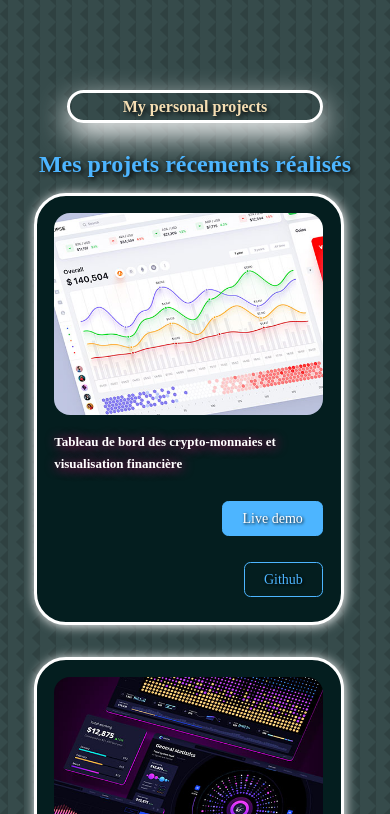
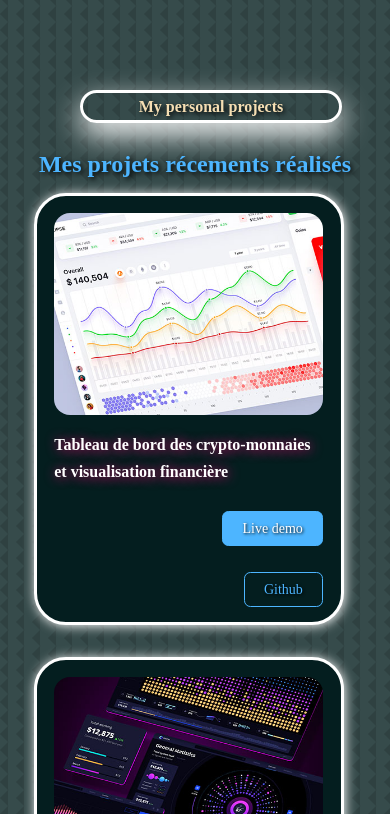
Before and after one commit to Mouhamed1003/keenprogrammer.com, a React (Create React App) app: page / in a window 390 px wide. Shown: the part 5610-6424 px from the top of the page. Built offline with nearby package versions, Linux system fonts and the light colour scheme.

Commit message:
Update portfolio.css

```diff
--- a/src/components/portfolio/portfolio.css
+++ b/src/components/portfolio/portfolio.css
@@ -79,7 +79,7 @@
 @media screen and (max-width: 600px) {
     .portfolio_container {
         grid-template-columns: 1fr;
-        gap: 1rem;
+        gap: 2rem;
         width: auto;
         right: 0.9rem;
     }
@@ -88,11 +88,16 @@
     }
     #portfolio h5 {
         font-size: 1rem;
+        margin-left: 4rem;
+        margin-right: 2rem;
     }
     .portfolio_item-cta {
         flex-direction: column-reverse;
         gap: 1.6rem;
         align-items: flex-end;
+    }
+    .portfolio_item h3 {
+        font-size: medium;
     }
 }
 
@@ -109,7 +114,7 @@
         width: 100%; /* Prendre toute la largeur disponible */
     }
     .portfolio_item h3 {
-        font-size: small;
+        font-size: medium;
     }
     .portfolio_item-cta {
         flex-direction: column-reverse;
```
